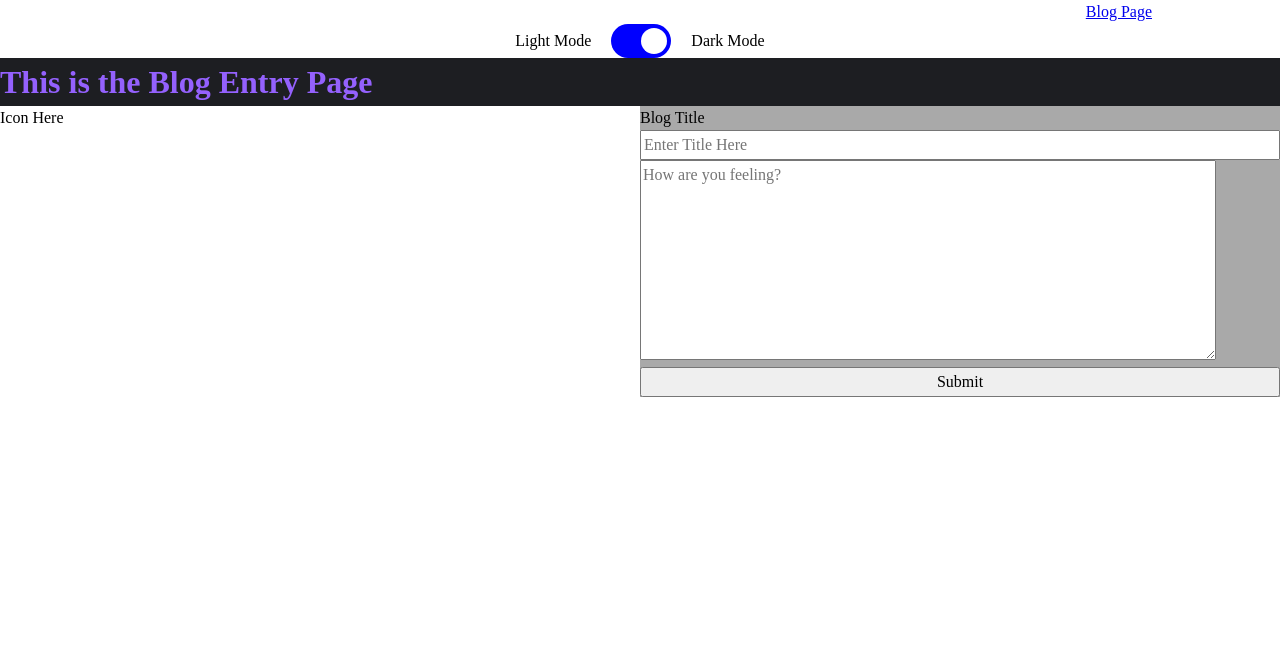
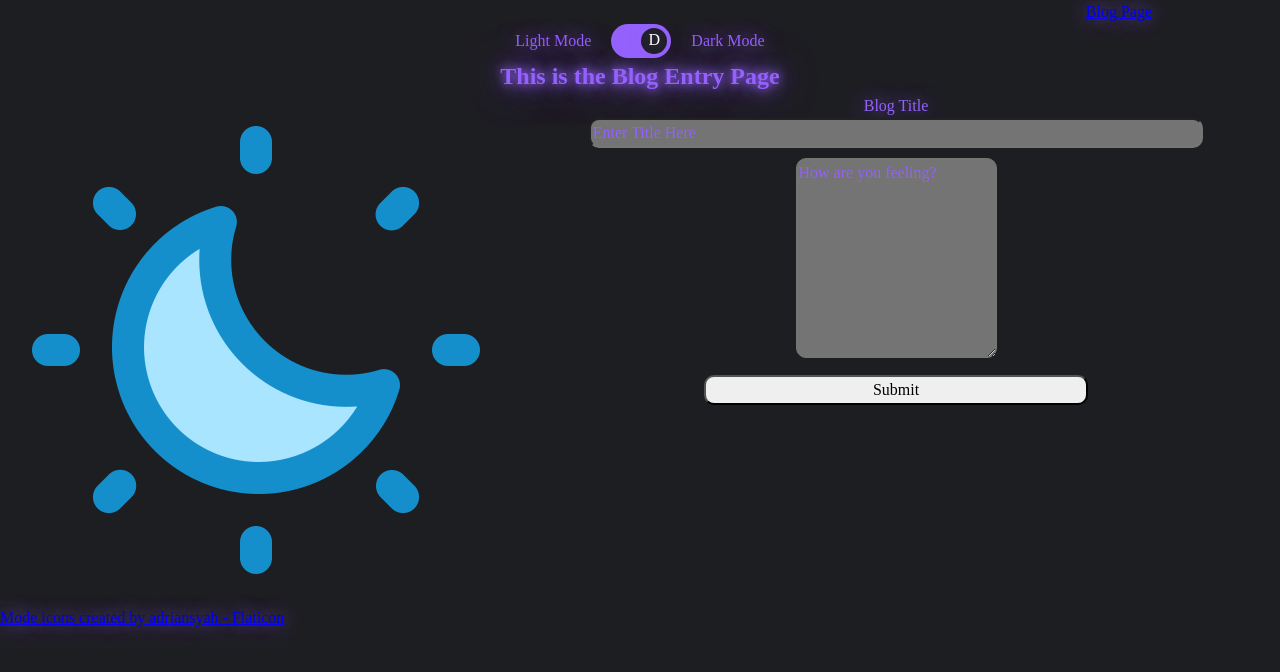
Before and after one commit to cbaumgart004/myBlog, a plain HTML site: page index.html in a window 1280 px wide. Drawn offline with nearby package versions, Linux system fonts and the light colour scheme.

Commit message:
Added icons to index page

```diff
--- a/assets/css/index.css
+++ b/assets/css/index.css
@@ -1,9 +1,13 @@
 
 /*TODO: style toggle switch modeled on the sliding toggle seen in Module 04-11*/
+/*:root {
 
+}*/
 h1 {
     background-color: #1d1e22 ;
     color: #9461fd;
+    text-shadow: 0 0 10px #9461fd, 0 0 20px #9461fd, 0 0 50px #9461fd; /* Neon glow effect */
+    text-align: center;
 }
 .nav {
     text-align: right;
@@ -16,18 +20,35 @@ h1 {
 }
 #blogForm {
     display: flex;
-
     flex-direction: column;
-    width: 50%;
-    background-color: darkgray;
+    width: 100%;
+    align-items: center;
+}
+#blogTitle {
+    width: 80%;
+    border-radius: 10px;
 }
 #blogText {
-    width: 90%;
+    margin-top: 10px;
+    margin-bottom:10px;
+    width: 100%;
     height: 200px;
+    border-radius: 10px;
+
+}
+
+.btn {
+    width: 50%;
+    border-radius: 10px;
+    text-align: center;
+    justify-self: center;
 }
 .icon {
     width: 50%;
 }
+
+
+/*style the toggle switch*/
 
 /*hide the checkbox*/
 #themeToggle {
@@ -35,17 +56,14 @@ h1 {
     width: 0;
     height:0;
 }
-/*style the toggle switch*/
+
 .formGroup {
     display:flex;
-
     width: 90%;
 }
 .col {
     margin-left: 10px;
     margin-right: 10px;
-
-
 }
 
 .row {
@@ -79,21 +97,25 @@ h1 {
 .slider:before {
     position:absolute;
     /*setting blank content is how the button actually shows*/
-    content: "";
+    content: "L";
+    display: flex;
+    justify-content: center;
     height: 26px;
     width: 26px;
     left: 4px;
     bottom: 4px;
-    background-color: white;
+    background-color: lightgrey;
     -webkit-transition: .4s;
     transition: .4s;
 }
 input:checked + .slider {
-    background-color: blue;
+    background-color:#9461fd;
+
 }
 
-input:focus + .slider {
-    box-shadow: 1px blue;
+
+input:hover + .slider {
+    background-color: aqua;
 }
 
 .slider.round {
@@ -102,8 +124,47 @@ input:focus + .slider {
 
 input:checked + .slider:before {
     transform: translateX(26px);
+    content: "D";
+    display: flex;
+    justify-content: center;
+    color: white;
+    background-color: #1d1e22;
+
+
+
 }
 
 .slider.round:before {
     border-radius: 50px;
 }
+
+
+/*Dark Mode*/
+.dark {
+    background-color: #1d1e22;
+    color: #9461fd;
+    text-shadow: 0 0 20px #9461fd;
+    /*use vh to scale to the size of the viewport*/
+    height: 100vh;
+
+}
+
+.dark #blogTitle, .dark #blogText {
+    background-color: #737473;
+    color:#9461fd;
+}
+
+.dark #blogTitle::placeholder,
+.dark #blogText::placeholder {
+    color:#9461fd;
+}
+
+.dark .icon {
+
+    content: url(../icons/moon.png);
+}
+
+/*Light Mode*/
+.light .icon {
+    content: url(../icons/sun.png);
+}
--- a/assets/js/index.js
+++ b/assets/js/index.js
@@ -2,7 +2,8 @@
 const title = document.getElementById('blogTitle');
 const text = document.getElementById('blogText');
 const submit = document.getElementById('submitButton');
-const toggle = document.getElementById('themeToggle')
+const toggle = document.getElementById('themeToggle');
+const container = document.querySelector('.container');
 //TODO: Save all form data as object using JSON.stringify
 //TODO: Use local storage to capture text from blogID to store on blog.html page
 
@@ -61,17 +62,23 @@ let theme = localStorage.getItem('theme') || 'dark';
 if (theme === 'dark') {
 
     toggle.checked = true;
-
+    container.setAttribute('class', 'dark');
+} else {
+    container.setAttribute('class', 'light');
 };
 };
 
 toggle.addEventListener ('click', function() {
     if (this.checked) {
         theme = 'dark'
+        //set Class of container element to Dark to style via CSS accordingly
+        container.setAttribute('class', 'dark');
         localStorage.setItem('theme', theme);
+
 
     } else {
         theme = 'light';
+        container.setAttribute('class', 'light');
         localStorage.setItem('theme', theme);
 
 
--- a/index.html
+++ b/index.html
@@ -9,6 +9,7 @@
     <link rel="stylesheet" href="./assets/css/index.css" />
 </head>
 <body>
+<section class ="container">
     <nav class="nav">
         <a href="./blog.html">Blog Page</a>
     </nav>
@@ -30,7 +31,6 @@
     <h1>This is the Blog Entry Page</h1>
     <section class = "blogContainer" id = "blogBody">
         <section name = "icon" class = "icon">
-            <p>Icon Here</p>
         </section>
         <section class id = "blogForm">
 
@@ -38,11 +38,13 @@
             <input type ="text" id="blogTitle" placeholder="Enter Title Here"/>
             <form id="blogInput">
                 <textarea id ="blogText" name ="blogEntry" placeholder="How are you feeling?"></textarea>
-
             </form>
             <button id ="submitButton" class ="btn">Submit</button>
         </section>
     </section>
+    <a href="https://www.flaticon.com/free-icons/mode" title="mode icons">Mode icons created by adriansyah - Flaticon</a>
+</section>
+
     <script src="https://code.jquery.com/jquery-3.5.1.min.js"></script>
     <script type="text/javascript" src="./assets/js/index.js"></script>
 </body>
```
Also changed, not shown: blog.html (+2 -1 lines), assets/icons/moon.png (added), assets/icons/sun.png (added), 1 other file.
